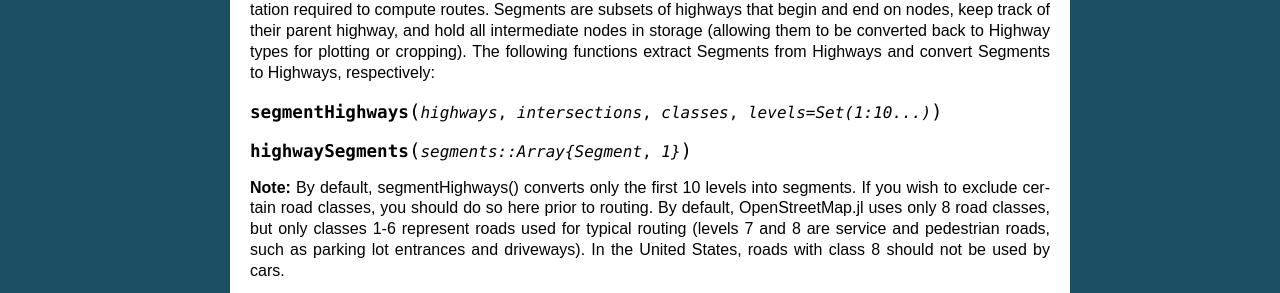
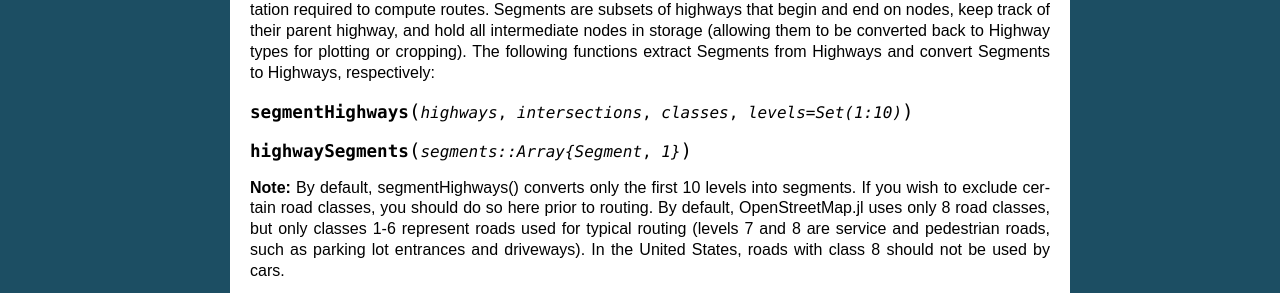
Before and after one commit to tedsteiner/OpenStreetMap.jl, a Sphinx documentation site: the page built from docs/data.rst, in a window 1280 px wide. Shown: the part 1091-1384 px from the top of the page. Built offline with Sphinx 7.4.7, drawn with Linux system fonts in a browser that asks for light colours.

Commit message:
Avoid splatting
Also tightened up a couple loops that involved splatting

```diff
--- a/docs/data.rst
+++ b/docs/data.rst
@@ -50,7 +50,7 @@ Working with Segments
 
 Usually routing can be simplified to the problem of starting and ending at a specified intersection, rather than any node in a highway. In these cases, we can use "Segments" rather than "Highways" to greatly reduce the computation required to compute routes. Segments are subsets of highways that begin and end on nodes, keep track of their parent highway, and hold all intermediate nodes in storage (allowing them to be converted back to Highway types for plotting or cropping). The following functions extract Segments from Highways and convert Segments to Highways, respectively:
 
-.. py:function:: segmentHighways(highways, intersections, classes, levels=Set(1:10...))
+.. py:function:: segmentHighways(highways, intersections, classes, levels=Set(1:10))
 
 .. py:function:: highwaySegments(segments::Array{Segment,1})
 
--- a/docs/examples.rst
+++ b/docs/examples.rst
@@ -50,7 +50,7 @@ Create transportation network:
 
 .. code-block:: python
 
-	network = createGraph(nodesENU, hwys, roads, Set(1:8...))
+	network = createGraph(nodesENU, hwys, roads, Set(1:8))
 
 	println("Graph formed with $(Graphs.num_vertices(network.g)) vertices and $(Graphs.num_edges(network.g)) edges.")
 
```
Also changed, not shown: 4 other files.
